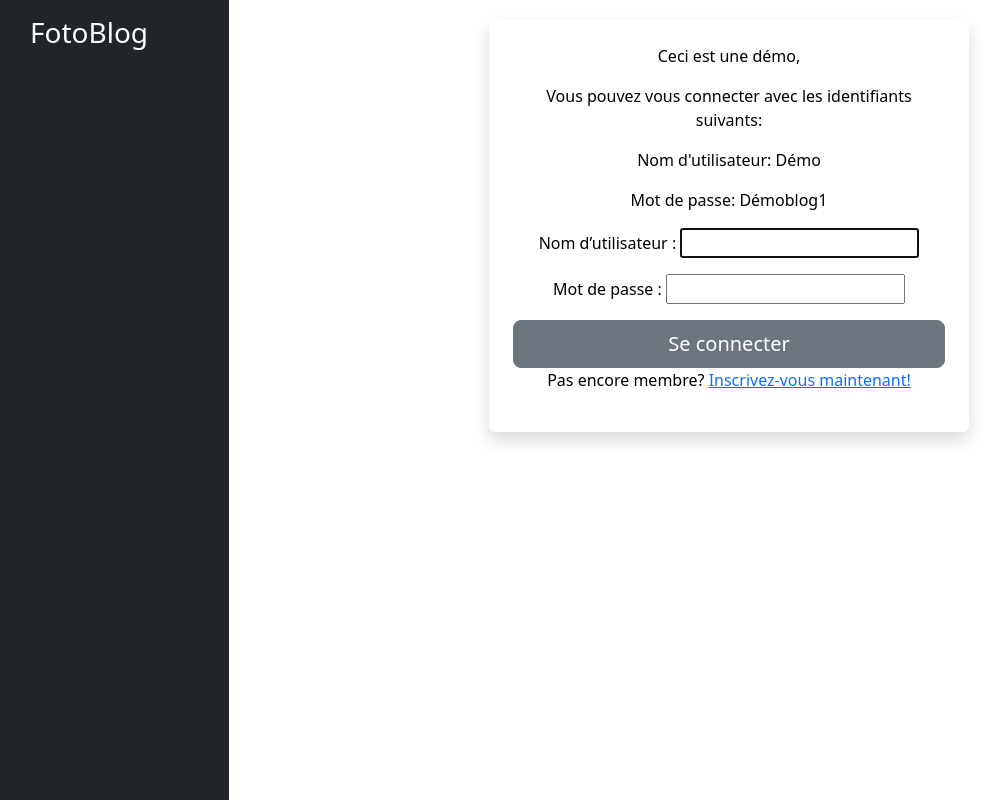
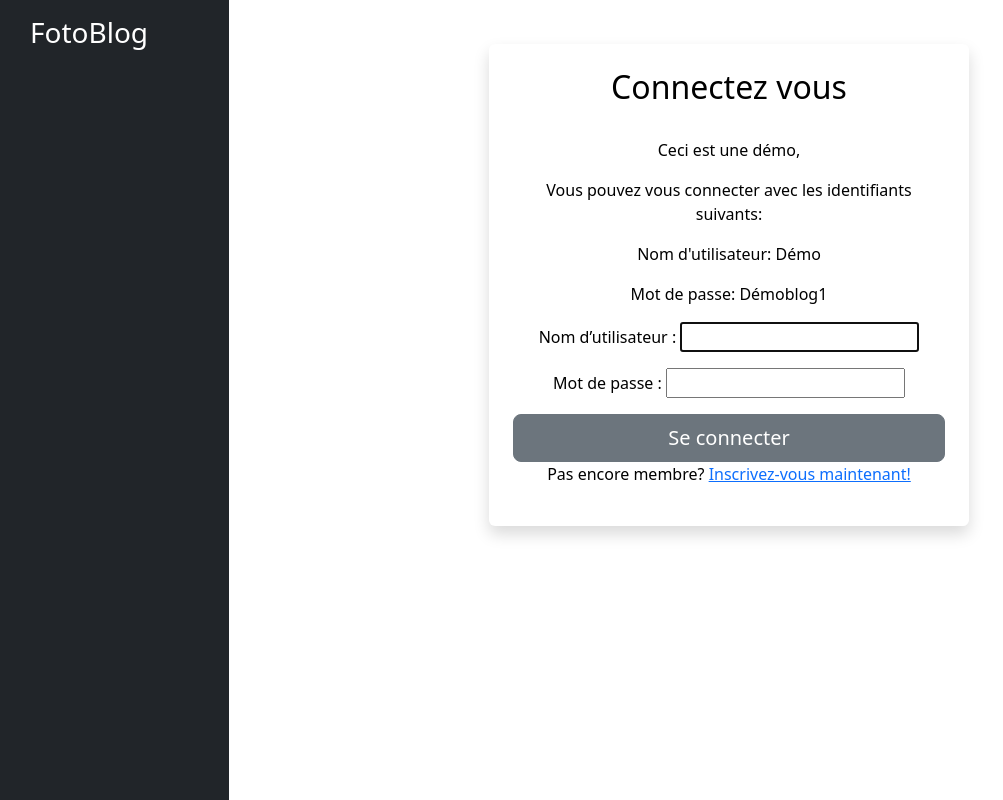
Before and after one commit to yanis-ka/Fotoblog-heroku, a Django app: page /login/ in a window 1280 px wide. Shown: the whole page, without its empty margins (51-1054 px from the left). Run offline with Django 4.2, Linux system fonts and the light colour scheme; parts of the project's set-up code (start-up, migrations or seed data) failed here and were passed over.

Commit message:
refonte front

```diff
--- a/authentication/templates/authentication/login.html
+++ b/authentication/templates/authentication/login.html
@@ -1,8 +1,11 @@
 {% extends 'base.html' %}
 
 {% block content %}
+<br>
 <div class="text-center sign-form shadow p-4 mb-5 bg-body rounded">
     <div class="démo">
+        <h2>Connectez vous</h2>
+        <br>
         <p>Ceci est une démo,</p>
         <p>Vous pouvez vous connecter avec les identifiants suivants:</p>
         <p>Nom d'utilisateur: Démo</p>
```
